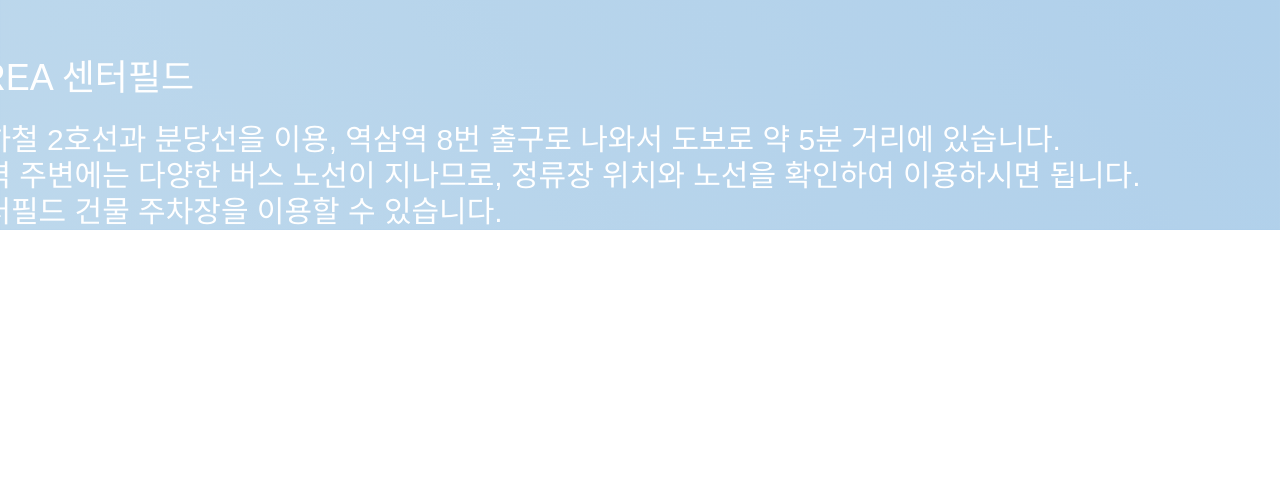
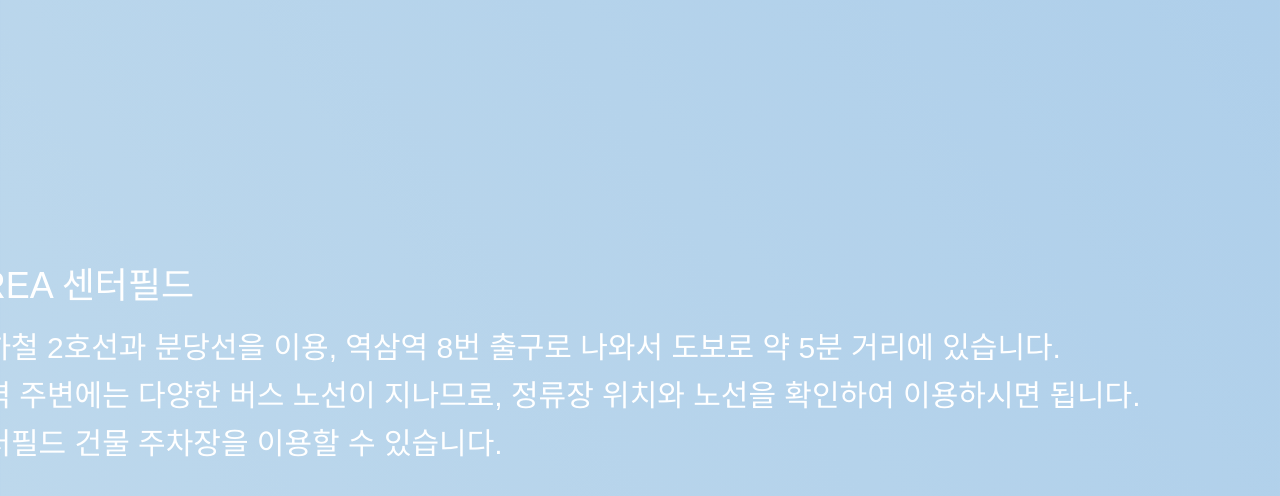
Before and after one commit to AUSG/ausgcon2025, a Next.js app: page / in a window 1280 px wide. Shown: the part 4973-5469 px from the top of the page. Before the commit the page ends 5203 px from the top, so only its background shows below. Built offline with nearby package versions, Linux system fonts and the light colour scheme; a web font is replaced by a local one.

Commit message:
fix : 사소 수정

```diff
--- a/src/components/map/KakaoMap.tsx
+++ b/src/components/map/KakaoMap.tsx
@@ -55,6 +55,7 @@ const KakaoMap = ({
       style={{
         width: width,
         height: height,
+        borderRadius: "24px",
       }}
     />
   );
--- a/src/components/map/MapSection.tsx
+++ b/src/components/map/MapSection.tsx
@@ -4,8 +4,10 @@ const WIDTH = 1606;
 
 const MapSection = () => {
   return (
-    <section className="flex flex-col items-center">
-      <h2 className="text-center text-[70px] text-white">HOW TO FIND US</h2>
+    <section className="mt-24 mb-16 flex flex-col items-center">
+      <h2 className="mb-28 text-center text-[70px] text-white">
+        HOW TO FIND US
+      </h2>
       <KakaoMap
         width={WIDTH}
         height={815}
@@ -20,23 +22,25 @@ const MapSection = () => {
           <p className="text-4xl">AWS KOREA 센터필드</p>
         </div>
         <div className="font-pretendard mt-6 text-3xl">
-          <div className="flex gap-9">
-            <span>지하철</span>
-            <p>
+          <div className="flex gap-9 pb-3">
+            <span className="font-extrabold">지하철</span>
+            <p className="font-medium">
               지하철 2호선과 분당선을 이용, 역삼역 8번 출구로 나와서 도보로 약
               5분 거리에 있습니다.
             </p>
           </div>
-          <div className="flex gap-9">
-            <span>버스</span>
-            <p>
+          <div className="flex gap-9 pb-3">
+            <span className="font-extrabold">버스</span>
+            <p className="font-medium">
               역삼역 주변에는 다양한 버스 노선이 지나므로, 정류장 위치와 노선을
               확인하여 이용하시면 됩니다.
             </p>
           </div>
           <div className="flex gap-9">
-            <span>자가용</span>
-            <p>센터필드 건물 주차장을 이용할 수 있습니다. </p>
+            <span className="font-extrabold">자가용</span>
+            <p className="font-medium">
+              센터필드 건물 주차장을 이용할 수 있습니다.
+            </p>
           </div>
         </div>
       </div>
```
